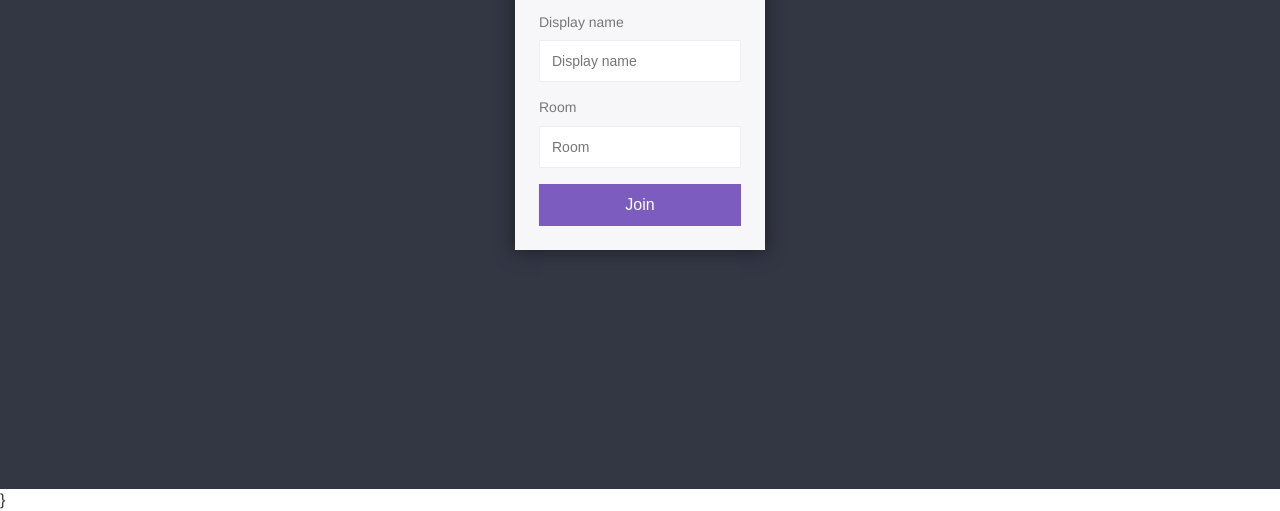
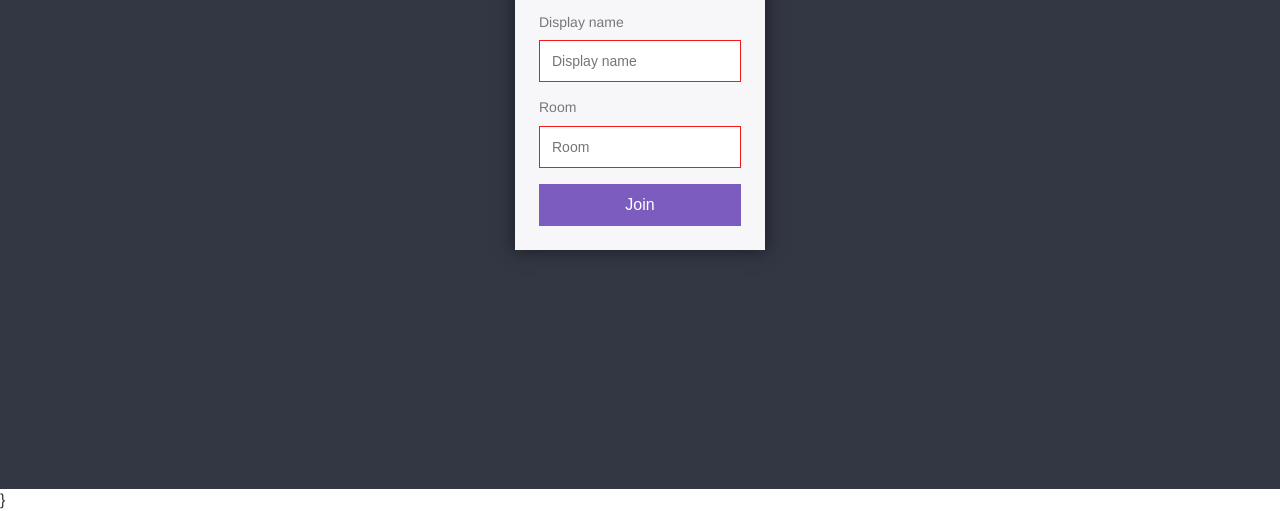
Before and after one commit to harold-barron/Chat-app, a website: page public/index.html in a window 1280 px wide. Shown: the part 311-822 px from the top of the page. Drawn offline with nearby package versions, Linux system fonts and the light colour scheme; no server answers.

Commit message:
Update .gitignore and modify input border color in styles.css

```diff
--- a/public/css/styles.css
+++ b/public/css/styles.css
@@ -32,7 +32,7 @@ label {
 }
 
 input {
-    border: 1px solid #eeeeee;
+    border: 1px solid #f71818;
     padding: 12px;
     outline: none;
 }
```
Also changed, not shown: 1 other file.
